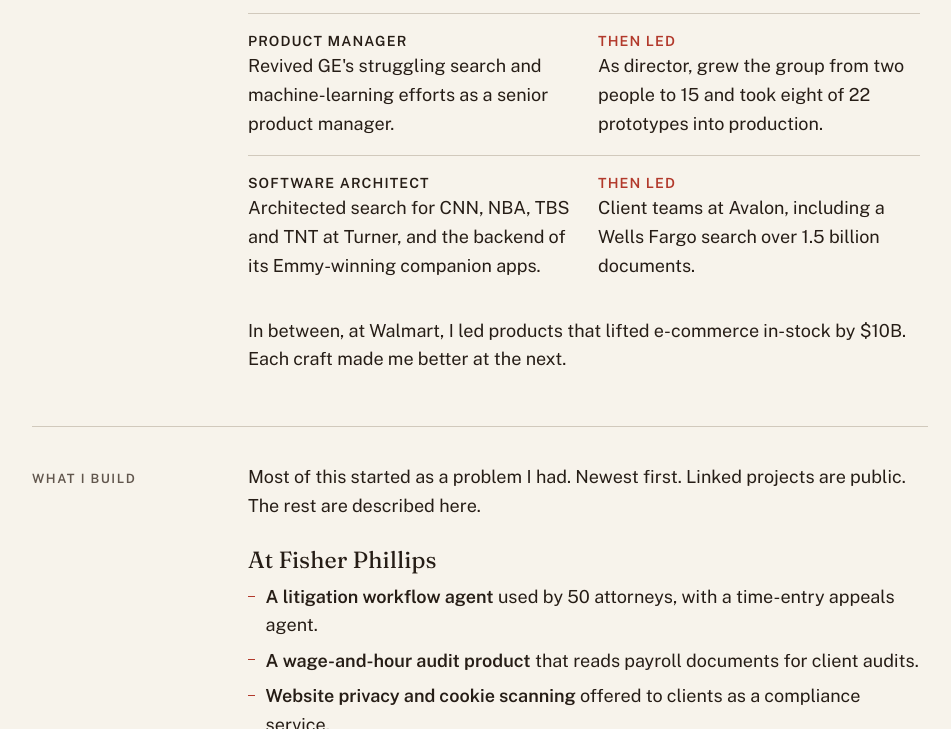
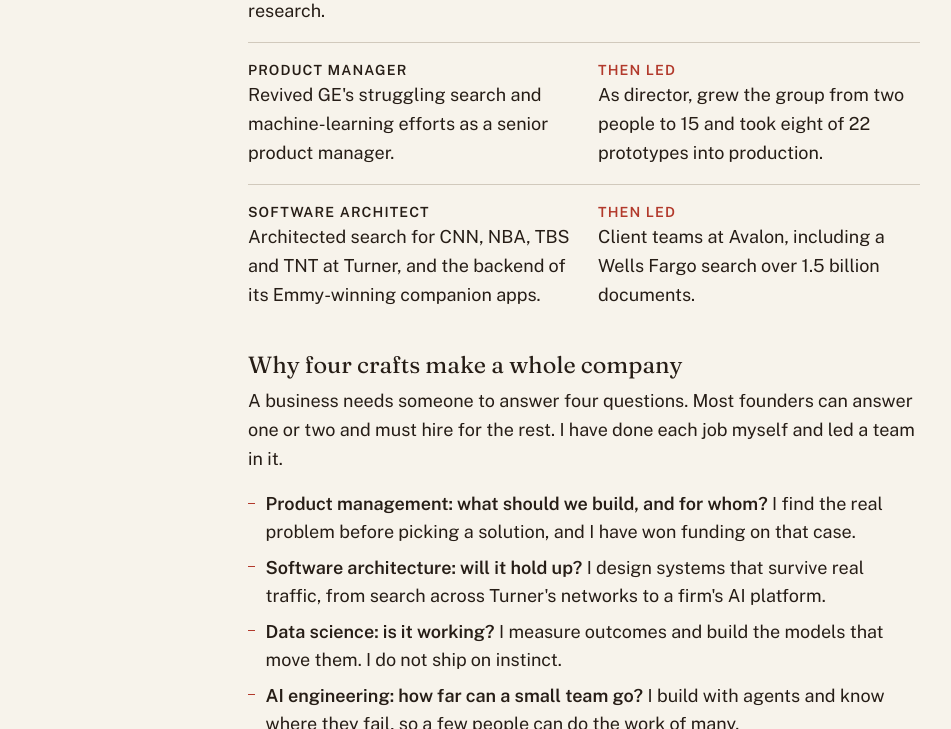
Before and after one commit to priteshpatel15/pritesh.ai, a plain HTML site: page index.html in a window 1280 px wide. Shown: the part 2071-2800 px from the top of the page, without its empty margins (160-1111 px from the left). Drawn offline with nearby package versions, Linux system fonts and the light colour scheme.

Commit message:
Explain why the four crafts add up to building a company
Co-Authored-By: Claude <noreply@anthropic.com>

```diff
--- a/index.html
+++ b/index.html
@@ -79,7 +79,7 @@ footer{border-top:1px solid var(--rule);padding-top:1.5rem;color:var(--soft);fon
 <p>This site shows what I have done, what I build on my own time, and the problem I am working on now.</p>
 <ol>
 <li><a href="#agents">Latest obsession</a><span>Checking whether AI agents did what they say. With code.</span></li>
-<li><a href="#pattern">The pattern</a><span>Four crafts, each learned hands-on and then led.</span></li>
+<li><a href="#pattern">The pattern</a><span>Four crafts, each learned hands-on and then led, and why they add up.</span></li>
 <li><a href="#built">What I build</a><span>Projects, newest first, back to three restaurant startups.</span></li>
 <li><a href="#research">Research</a><span>Three papers and my education.</span></li>
 <li><a href="#career">Career</a><span>Every role, in one line each.</span></li>
@@ -115,7 +115,16 @@ footer{border-top:1px solid var(--rule);padding-top:1.5rem;color:var(--soft);fon
 <li><div><p class="when">Software architect</p><p>Architected search for CNN, NBA, TBS and TNT at Turner, and the backend of its Emmy-winning companion apps.</p></div>
 <div><p class="when">Then led</p><p>Client teams at Avalon, including a Wells Fargo search over 1.5 billion documents.</p></div></li>
 </ol>
-<p>In between, at Walmart, I led products that lifted e-commerce in-stock by $10B. Each craft made me better at the next.</p>
+<h3>Why four crafts make a whole company</h3>
+<p>A business needs someone to answer four questions. Most founders can answer one or two and must hire for the rest. I have done each job myself and led a team in it.</p>
+<ul class="list">
+<li><b>Product management: what should we build, and for whom?</b> I find the real problem before picking a solution, and I have won funding on that case.</li>
+<li><b>Software architecture: will it hold up?</b> I design systems that survive real traffic, from search across Turner's networks to a firm's AI platform.</li>
+<li><b>Data science: is it working?</b> I measure outcomes and build the models that move them. I do not ship on instinct.</li>
+<li><b>AI engineering: how far can a small team go?</b> I build with agents and know where they fail, so a few people can do the work of many.</li>
+</ul>
+<p style="margin-top:1rem">Leading a team in all four taught me the fifth skill: hiring and growing the people who do each one. Running my own consulting practice and three startups taught me the sixth: finding customers and hearing no. Put together, I can take a company from the first conversation with a customer to a product in production, and know which parts I am getting wrong.</p>
+<p class="soft">In between, at Walmart, I led products that lifted e-commerce in-stock by $10B.</p>
 </div>
 </section>
 
```
